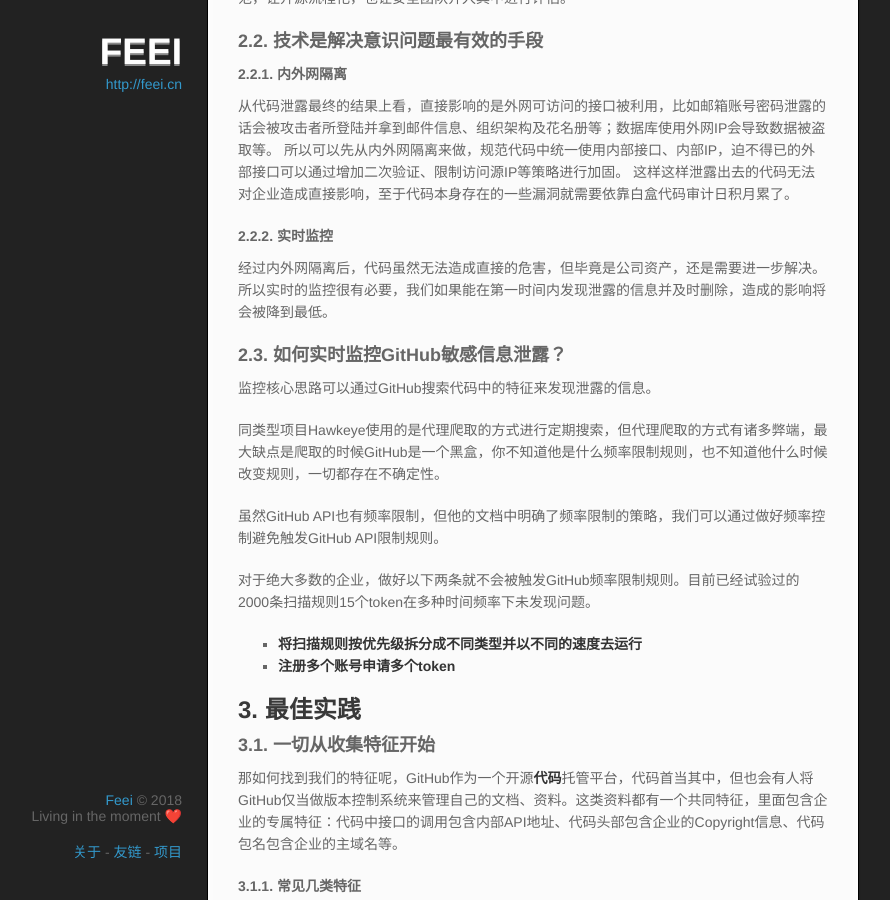
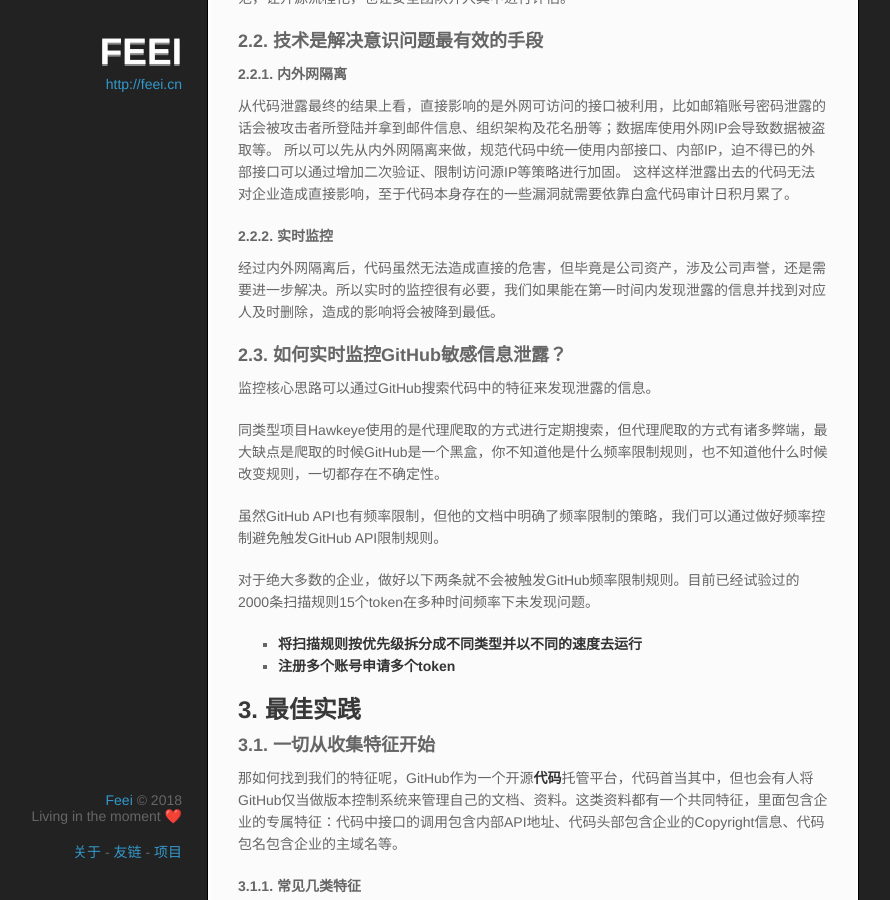
Before and after one commit to limengmingx/Papers, a Jekyll site: the page built from GitHub敏感信息泄露监控.md, in a window 1280 px wide and 900 px high, scrolled down 438 px. Shown: the whole window, without its empty margins (108-998 px from the left). Built offline with Jekyll 4.4.1, drawn with Linux system fonts in a browser that asks for light colours; our own code applies the rules of GitHub Pages for plain Markdown files; a script that is not in the unit is left out; comment, search, counter and statistics services are not loaded.

Commit message:
Update GitHub敏感信息泄露监控.md

```diff
--- a/GitHub敏感信息泄露监控.md
+++ b/GitHub敏感信息泄露监控.md
@@ -19,7 +19,7 @@
 这样这样泄露出去的代码无法对企业造成直接影响，至于代码本身存在的一些漏洞就需要依靠白盒代码审计日积月累了。
 
 #### 2.2.2. 实时监控
-经过内外网隔离后，代码虽然无法造成直接的危害，但毕竟是公司资产，还是需要进一步解决。所以实时的监控很有必要，我们如果能在第一时间内发现泄露的信息并及时删除，造成的影响将会被降到最低。
+经过内外网隔离后，代码虽然无法造成直接的危害，但毕竟是公司资产，涉及公司声誉，还是需要进一步解决。所以实时的监控很有必要，我们如果能在第一时间内发现泄露的信息并找到对应人及时删除，造成的影响将会被降到最低。
 
 ### 2.3. 如何实时监控GitHub敏感信息泄露？
 监控核心思路可以通过GitHub搜索代码中的特征来发现泄露的信息。
```
Also changed, not shown: other parts of GitHub敏感信息泄露监控.md (+1 -0 lines).
